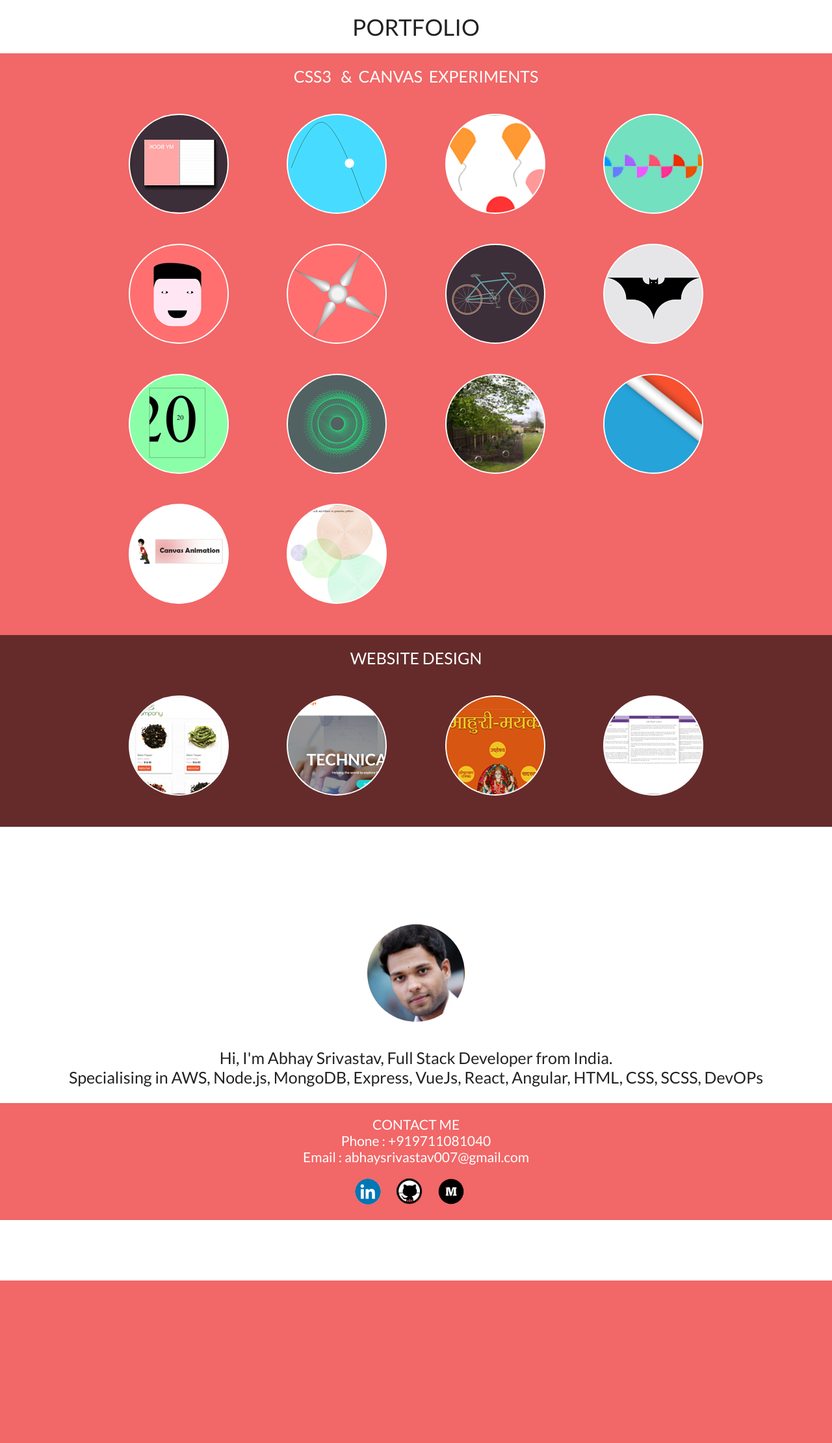
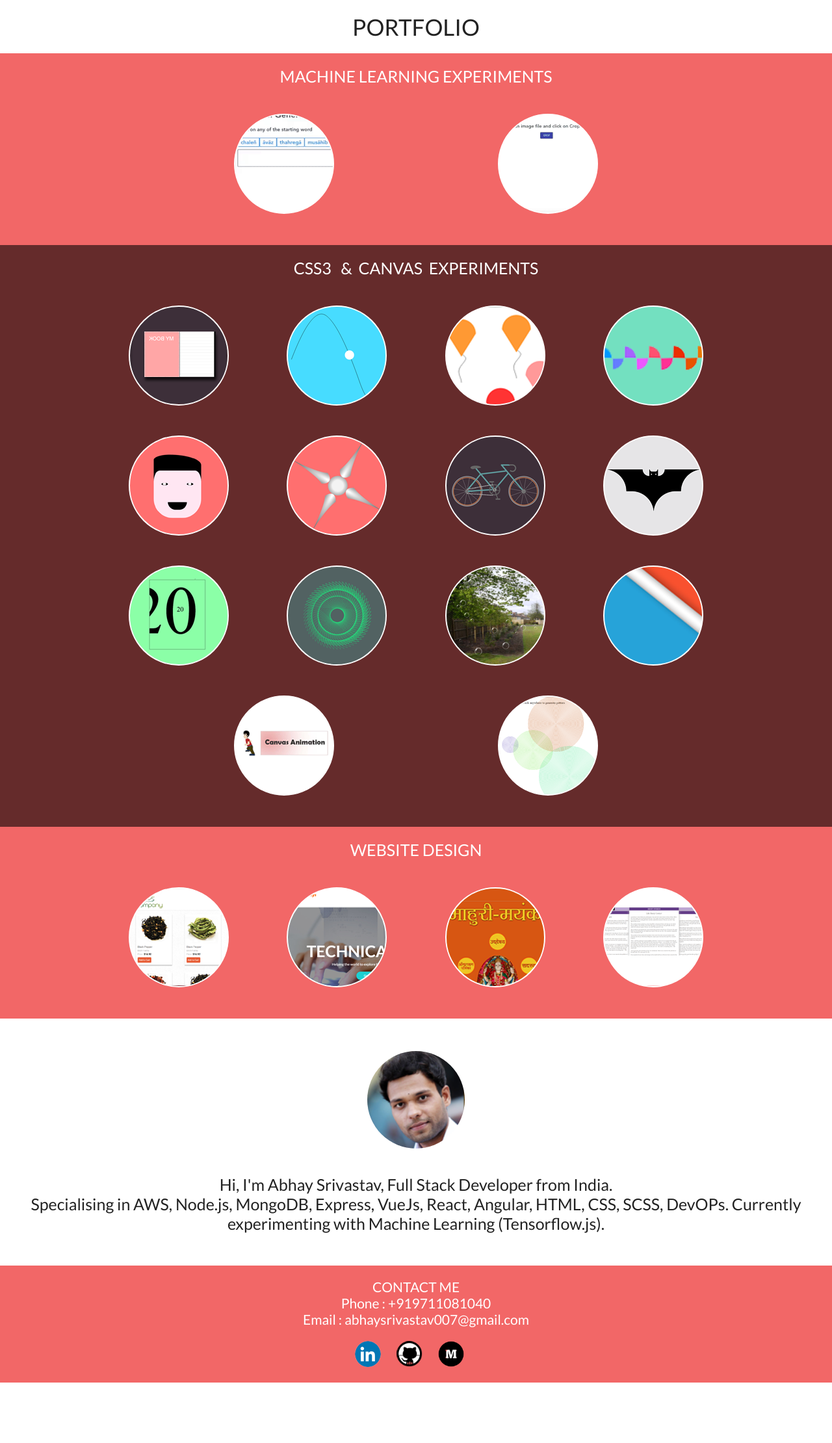
Before and after one commit to Abhay07/Website, a PHP site: page / in a window 1280 px wide. Shown: the part 100-2320 px from the top of the page at 65% size. Before the commit the page ends 2070 px from the top, so only its background shows below. Run offline with PHP 8.4, Linux system fonts and the light colour scheme; some libraries are stand-ins or nearby versions.

Commit message:
added machine learning section

```diff
--- a/index.html
+++ b/index.html
@@ -3,7 +3,7 @@
 
 <head>
     <link href='https://fonts.googleapis.com/css?family=Lato' rel='stylesheet' type='text/css'>
-    <link href="style.css?v0.3" rel="stylesheet" />
+    <link href="style.css?v0.4" rel="stylesheet" />
     <title>Abhay Srivastav, Full Stack Developer</title>
     <meta name="viewport" content="width=device-width, initial-scale=1.0">
     <!--[if lt IE 9]>
@@ -39,6 +39,13 @@
     <div class="main-content">
         <div class="portfolio">
             <div class="portfolio-heading">PORTFOLIO</div>
+            <div class="works ml">
+                <div class="work-heading">MACHINE LEARNING EXPERIMENTS</div>
+                <div class="work-links">
+                    <div><a href="https://abhay07.github.io/word-prediction-frontend/index.html" style="background-image:url('images/auto-poetry.gif')" target="_blank"></a></div>
+                    <div><a href="https://abhay07.github.io/face-body-detection-body-pix/" target="_blank" style="background-image:url('images/remove-background.gif')"></a></div>
+                </div>
+            </div>
             <div class="works css">
                 <div class="work-heading">CSS3 &nbsp; &amp; &nbsp;CANVAS &nbsp;EXPERIMENTS</div>
                 <div class="work-links">
@@ -73,8 +80,7 @@
         <div class="about">
             <div class="pic"></div>
             <div class="abouttext">Hi, I'm Abhay Srivastav, Full Stack Developer from India.
-                <br>Specialising in AWS, Node.js, MongoDB, Express, VueJs, React, Angular, HTML, CSS, SCSS, DevOPs
-                <p>
+                <br>Specialising in AWS, Node.js, MongoDB, Express, VueJs, React, Angular, HTML, CSS, SCSS, DevOPs. Currently experimenting with Machine Learning (Tensorflow.js).
             </div>
             <div class="contact">CONTACT ME
                 <br>Phone : +919711081040
--- a/style.css
+++ b/style.css
@@ -134,15 +134,19 @@ body {
 }
 
 .works.css {
+    background: #652B2B;
+}
+
+.works.ml {
     background: #f26767;
 }
 
 .works.canvas {
-    background: #f26767;
+    background: #652B2B;
 }
 
 .works.website {
-    background: #652B2B;
+    background: #f26767;
 }
 
 .work-heading {
@@ -160,6 +164,9 @@ body {
     position: relative;
     overflow: hidden;
     padding-bottom: 25px;
+    display: flex;
+    justify-content: space-evenly;
+    flex-wrap: wrap;
 }
 
 .work-links div {
@@ -182,7 +189,8 @@ body {
     left: 0;
     right: 0;
     margin: auto;
-    background-size: 100% 100%;
+    background-size: cover;
+    background-position: center;
 }
 
 .work-links div a:before {
@@ -212,7 +220,6 @@ body {
     background: white;
     padding: 50px 0px;
     padding-bottom: 0px;
-    margin-top: 100px;
 }
 
 .pic {
@@ -233,6 +240,7 @@ body {
     position: relative;
     font-size: 25px;
     color: #222;
+    margin-bottom: 50px;
 }
 
 .contact {
```
Also changed, not shown: images/auto-poetry.gif (added), images/remove-background.gif (added).
